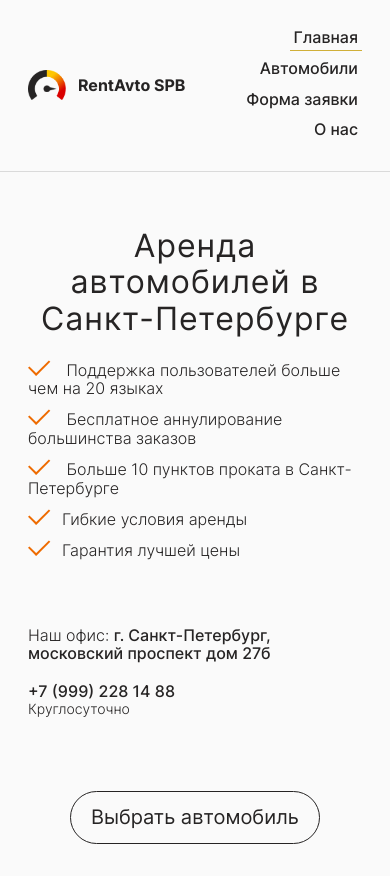
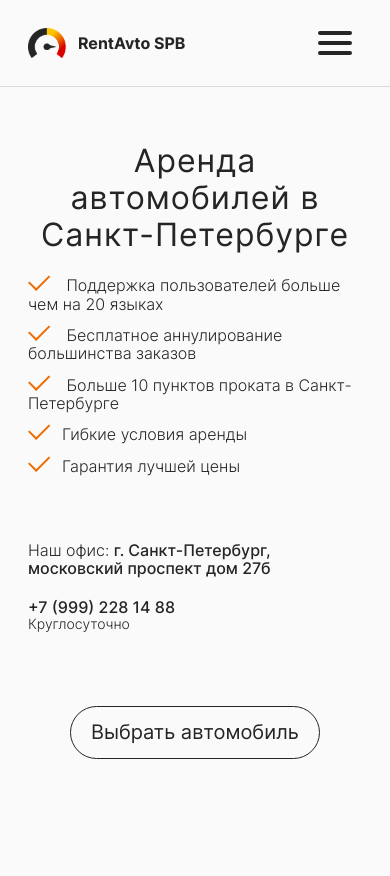
Before and after one commit to blur64/rentauto, a Vue app: page / in a window 390 px wide. After the commit the page ends 844 px from the top, so only its background shows below. Built offline with nearby package versions, Linux system fonts and the light colour scheme.

Commit message:
add burger-menu and its animations

```diff
--- a/src/App.vue
+++ b/src/App.vue
@@ -85,6 +85,7 @@ export default {
 :root {
   --main-white: #fafafa;
   --main-black: #262424;
+  --main-black-light: rgba(38, 36, 36, 0.15);
   --secondary: #d0af38;
   --error: #da0000;
 
--- a/src/components/TheHeader.vue
+++ b/src/components/TheHeader.vue
@@ -1,10 +1,12 @@
 <template>
   <header
     class="header"
-    :class="{ 'header__underline_dark-mode': globalState.isDarkMode }"
+    :class="{
+      'header__dark-mode': globalState.isDarkMode,
+    }"
   >
     <div class="container">
-      <div class="header__wrapper">
+      <div class="header__content-wrapper">
         <div class="logo" @click="$router.pushPath('/')">
           <img
             :src="
@@ -17,8 +19,20 @@
           />
           <div class="logo__text">RentAvto SPB</div>
         </div>
-        <nav>
-          <ul class="navigation">
+        <nav class="navigation__wrapper">
+          <div
+            class="burger-menu"
+            @click="isBurgerMenuOpened = !isBurgerMenuOpened"
+          >
+            <div
+              class="burder-menu__body"
+              :class="{ 'burger-rotate': isBurgerMenuOpened }"
+            ></div>
+          </div>
+          <ul
+            class="navigation"
+            :class="{ 'navigation__side-opened': isBurgerMenuOpened }"
+          >
             <li v-for="(navDataItem, idx) of navigationData" :key="idx">
               <a
                 class="navigation__link"
@@ -55,6 +69,8 @@ export default {
 
   data() {
     return {
+      isBurgerMenuOpened: false,
+
       globalState,
     };
   },
@@ -64,8 +80,12 @@ export default {
 <style>
 /* Header */
 
+.header {
+  background-color: var(--main-white);
+}
+
 .header::after {
-  content: " ";
+  content: "";
   display: block;
   width: 100%;
   height: 1px;
@@ -73,15 +93,19 @@ export default {
   background-color: var(--main-black);
 }
 
-.header__underline_dark-mode::after {
+.header__dark-mode::after {
   background-color: var(--main-white);
 }
 
-.header__wrapper {
+.header__dark-mode {
+  background-color: var(--main-black);
+}
+
+.header__content-wrapper {
   display: flex;
   justify-content: space-between;
-  padding: 24px 0 24px 0;
   align-items: center;
+  height: 86px;
 }
 
 /* Header Logo */
@@ -98,7 +122,6 @@ export default {
 
 .logo__text {
   margin-left: 12px;
-  /* margin-bottom: 8px; */
 
   font-size: var(--fs-medium);
   font-weight: var(--w-bold);
@@ -132,6 +155,56 @@ export default {
   transition: color 0.4s;
 }
 
+.burger-menu {
+  cursor: pointer;
+  padding: 16px 10px;
+  display: none;
+}
+
+.burder-menu__body {
+  width: 34px;
+  height: 4px;
+  background-color: var(--main-black);
+  border-radius: 8px;
+  transition: background-color 0.45s;
+}
+
+.burder-menu__body::after,
+.burder-menu__body::before {
+  content: "";
+  display: block;
+  position: relative;
+  width: 34px;
+  height: 4px;
+  background-color: var(--main-black);
+  border-radius: 8px;
+  transition: transform 0.5s;
+}
+
+.burder-menu__body::after {
+  top: 6px;
+  transform-origin: top left;
+}
+
+.burder-menu__body::before {
+  top: -10px;
+  transform-origin: bottom left;
+}
+
+.burger-rotate {
+  background-color: transparent;
+}
+
+.burger-rotate::after {
+  background-color: var(--main-black);
+  transform: rotate(-35deg);
+}
+
+.burger-rotate::before {
+  background-color: var(--main-black);
+  transform: rotate(35deg);
+}
+
 /* Media Rules */
 
 @media (max-width: 1000px) {
@@ -158,22 +231,49 @@ export default {
   }
 }
 
+@media (max-width: 748px) {
+  .header {
+    position: sticky;
+    z-index: 2;
+    top: 0;
+  }
+
+  .burger-menu {
+    display: block;
+  }
+
+  .navigation {
+    display: block;
+    position: fixed;
+    top: 86px;
+    right: 0;
+    height: calc(100% - 86px);
+    background-color: var(--main-white);
+    transform: translateX(100%);
+    transition: transform 0.5s ease-out;
+    border-left: 1px solid var(--main-black-light);
+    width: 300px;
+  }
+
+  .navigation__side-opened {
+    transform: translateX(0%);
+  }
+
+  .navigation__link {
+    font-size: var(--fs-small);
+    text-align: center;
+    display: block;
+    padding: 16px;
+  }
+}
+
 @media (max-width: 550px) {
   .navigation {
-    display: flex;
-    flex-direction: column;
-    align-items: flex-end;
-    width: auto;
+    width: 100%;
   }
 
   .logo__text {
     font-size: var(--fs-small);
   }
-
-  .navigation__link {
-    display: block;
-    padding: 4px;
-    margin-bottom: 4px;
-  }
 }
 </style>
```
